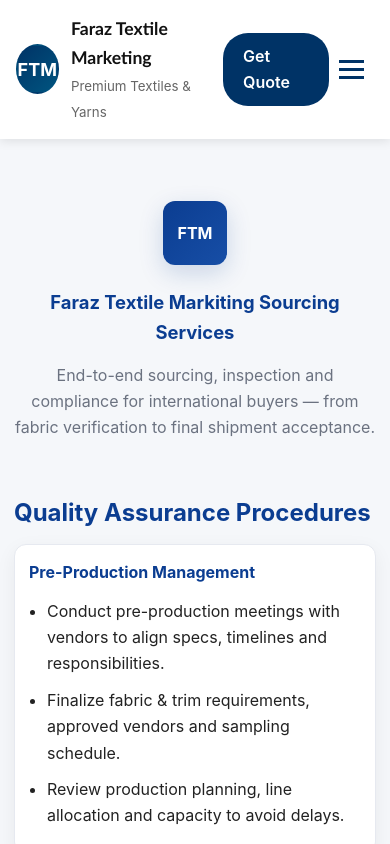
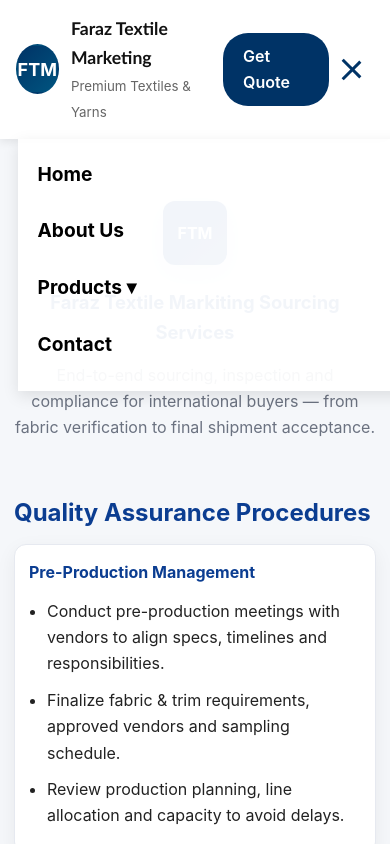
Before and after one commit to faraztextile7-Commits/FarazTextileMarketing, a plain HTML site: page About Us.html in a window 390 px wide. Both pictures are taken after a click on the element 351 px from the left and 69 px from the top of the page. Shown: the top 844 px of the page. Drawn offline with Linux system fonts and the light colour scheme.

Commit message:
Working Hamburger

```diff
--- a/About Us.html
+++ b/About Us.html
@@ -900,6 +900,29 @@
 
 
     window.addEventListener('DOMContentLoaded',()=>{document.getElementById('banner').classList.add('show');});
+
+    // Ya HamBurger ka kam hai
+
+// Hamburger toggle
+const hamburger = document.querySelector(".hamburger");
+const navMenu = document.querySelector("nav ul");
+
+hamburger.addEventListener("click", (e) => {
+    e.stopPropagation();
+    hamburger.classList.toggle("active"); // animate hamburger
+    navMenu.classList.toggle("show");     // toggle mobile menu
+});
+
+// Close menu when clicking outside
+document.addEventListener("click", () => {
+    navMenu.classList.remove("show");
+    hamburger.classList.remove("active");
+});
+
+// Prevent closing when clicking inside nav
+navMenu.addEventListener("click", (e) => {
+    e.stopPropagation();
+});
   </script>
 
 
```
